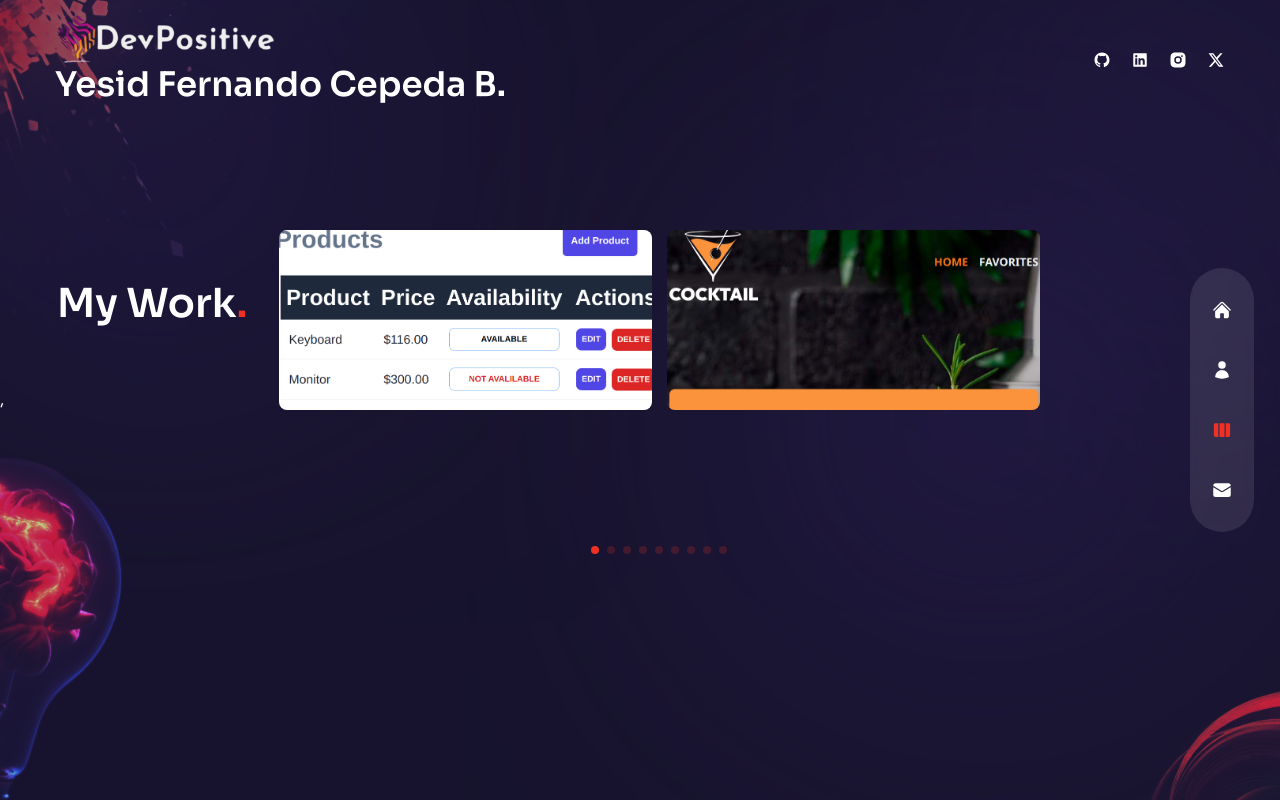
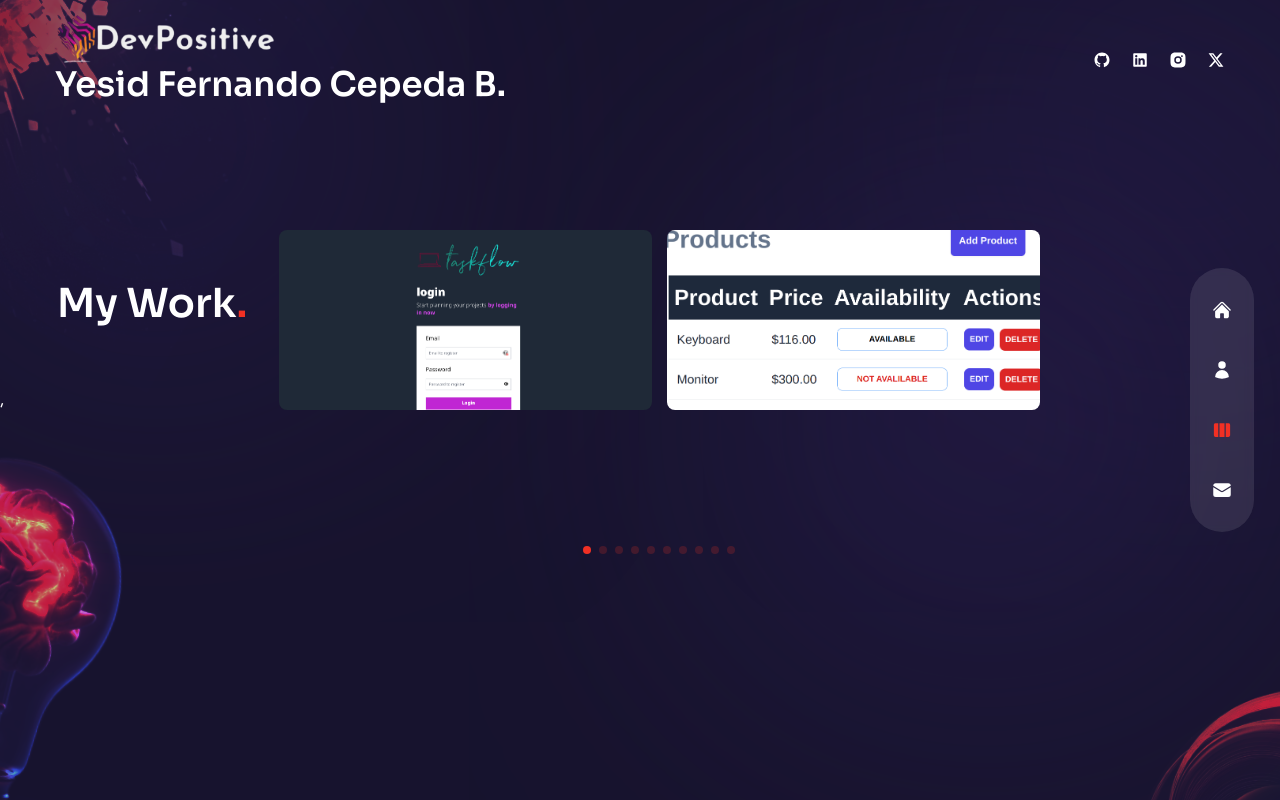
Before and after one commit to fer8614/dev-positive, a Next.js app: page /work in a window 1280 px wide. Built offline with nearby package versions, Linux system fonts and the light colour scheme.

Commit message:
update TaskFlow Project

```diff
--- a/components/WorkSlider.js
+++ b/components/WorkSlider.js
@@ -4,11 +4,20 @@ import Link from "next/link";
 // data
 const workSlides = [
   {
+    href: "https://task-f-low-front-end.vercel.app/auth/login/",
+    rel: "noopener noreferrer",
+    target: "_blank",
+    src: "/taskflow.png",
+    title: "TaskFlow",
+    description:
+      "TaskFlow Full Stack MERN project (Mongodb, Express, React, Node) with Typescript, React Query, Tailwind CSS and Vite",
+  },
+  {
     href: "https://frontend-product-manager-react-node-express-ts.vercel.app/",
     rel: "noopener noreferrer",
     target: "_blank",
     src: "/product-manager.png",
-    title: "Prduct Manager",
+    title: "Product Manager",
     description:
       "Product Manager is a project Full Stack PERN (PostgreSQL, Express, React, Node) with TypeScript, using React Router, Tailwind CSS, and Vite.",
   },
@@ -25,7 +34,7 @@ const workSlides = [
     href: "https://comfy-banoffee-2a9372.netlify.app/",
     rel: "noopener noreferrer",
     target: "_blank",
-    src: "/crytoCurrency.png",
+    src: "/cryptoCurrency.png",
     title: "Crypto Currency",
     description:
       "Real-time cryptocurrency quote project consuming API and using React +  TypeScript + Vite, ZOD and Zustand.",
```
Also changed, not shown: public/cryptoCurrency.png (renamed from public/crytoCurrency.png), public/taskflow.png (added).
